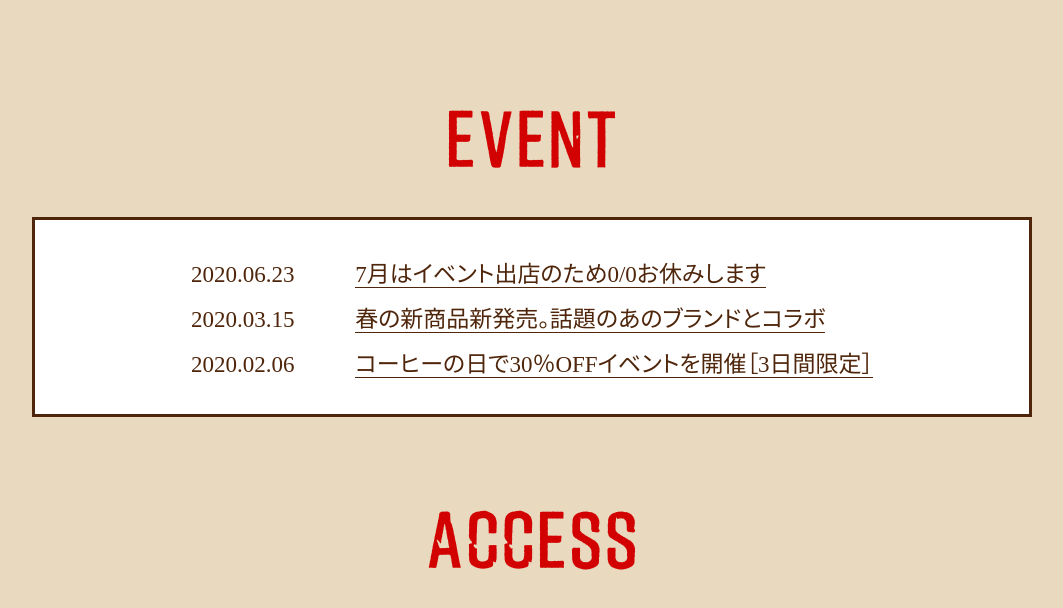
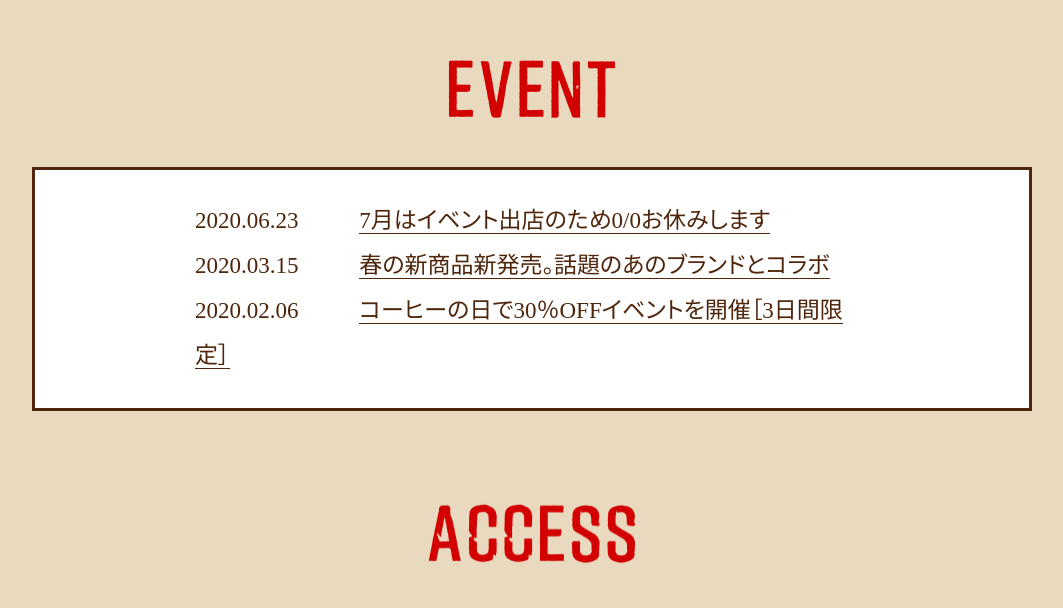
Before and after one commit to MahoSegawa/Work-4, a plain HTML site: page Work04課題/index.html in a window 1280 px wide. Shown: the part 2689-3297 px from the top of the page, without its empty margins (108-1171 px from the left). Drawn offline with Linux system fonts and the light colour scheme.

Commit message:
Work04課題
about us:テキスト位置中央に配置
event箇所：高さ調整

```diff
--- a/Work04課題/css/style.css
+++ b/Work04課題/css/style.css
@@ -137,8 +137,6 @@ body {
 .message img{
     width: 272.3936px;
     margin-bottom: 60px;
-    margin-top: 50px;
-
 }
 
 .message h3{
@@ -208,9 +206,8 @@ body {
 .event-wrap {
     display: flex;
     justify-content: center;
-    padding-top: 33px;
+    padding: 29.075px 160px;
     max-width: 1000px;
-    height: 200px;
     box-sizing: border-box;
     margin: 0 auto;
     font-size: 23px;
@@ -219,6 +216,7 @@ body {
 }
 .event-content{
     line-height: 1.95;
+
 }
 span{
     border-bottom: solid 1px;
@@ -235,7 +233,7 @@ span{
 .map iframe {
 	width: 100%;
 	height: 471.2641px;
-	margin: 0 auto;
+	/* margin: 0 auto;  */
 }
 
 /* footer */
```
Also changed, not shown: Work04課題/index.html (+8 -3 lines).
